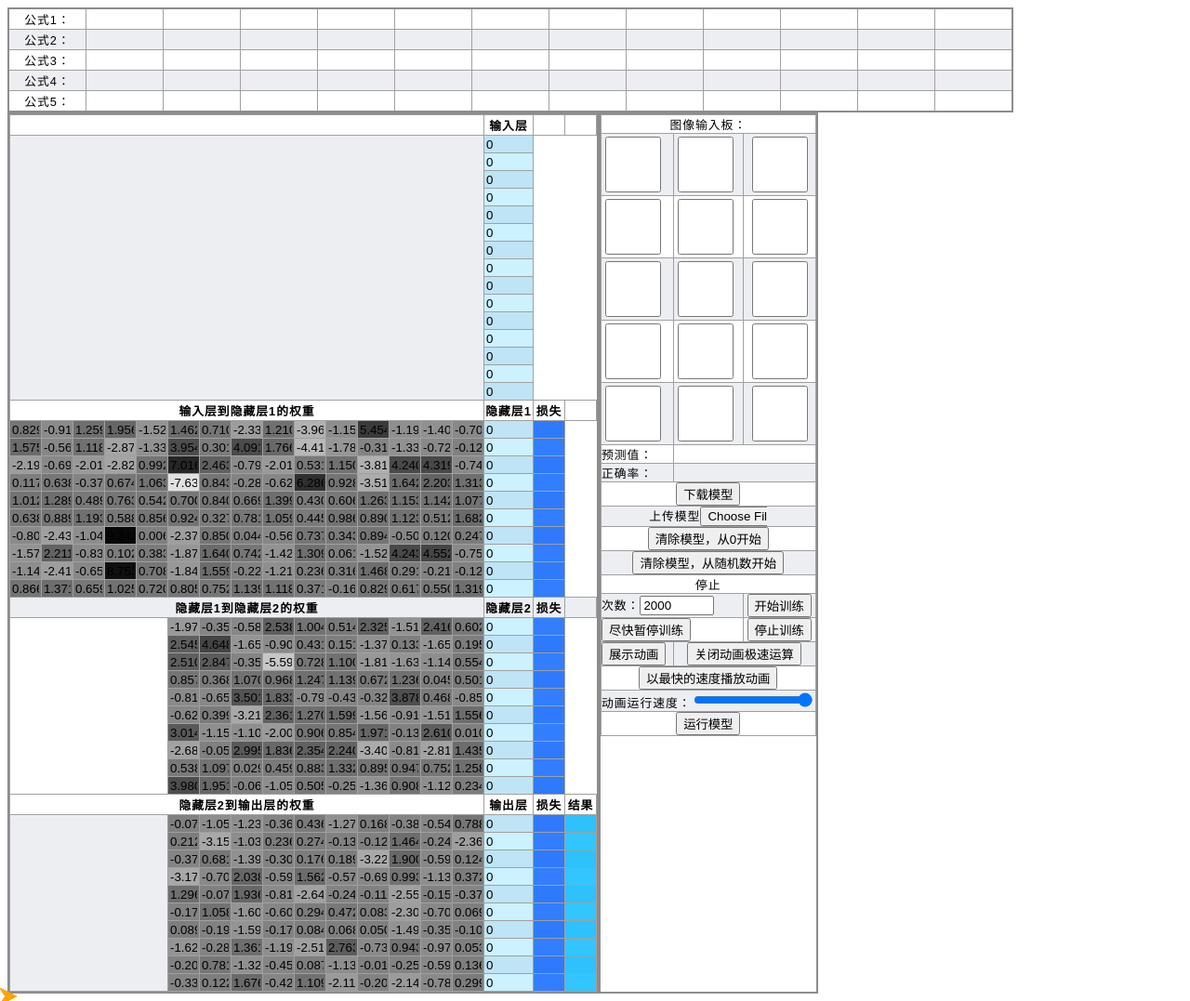
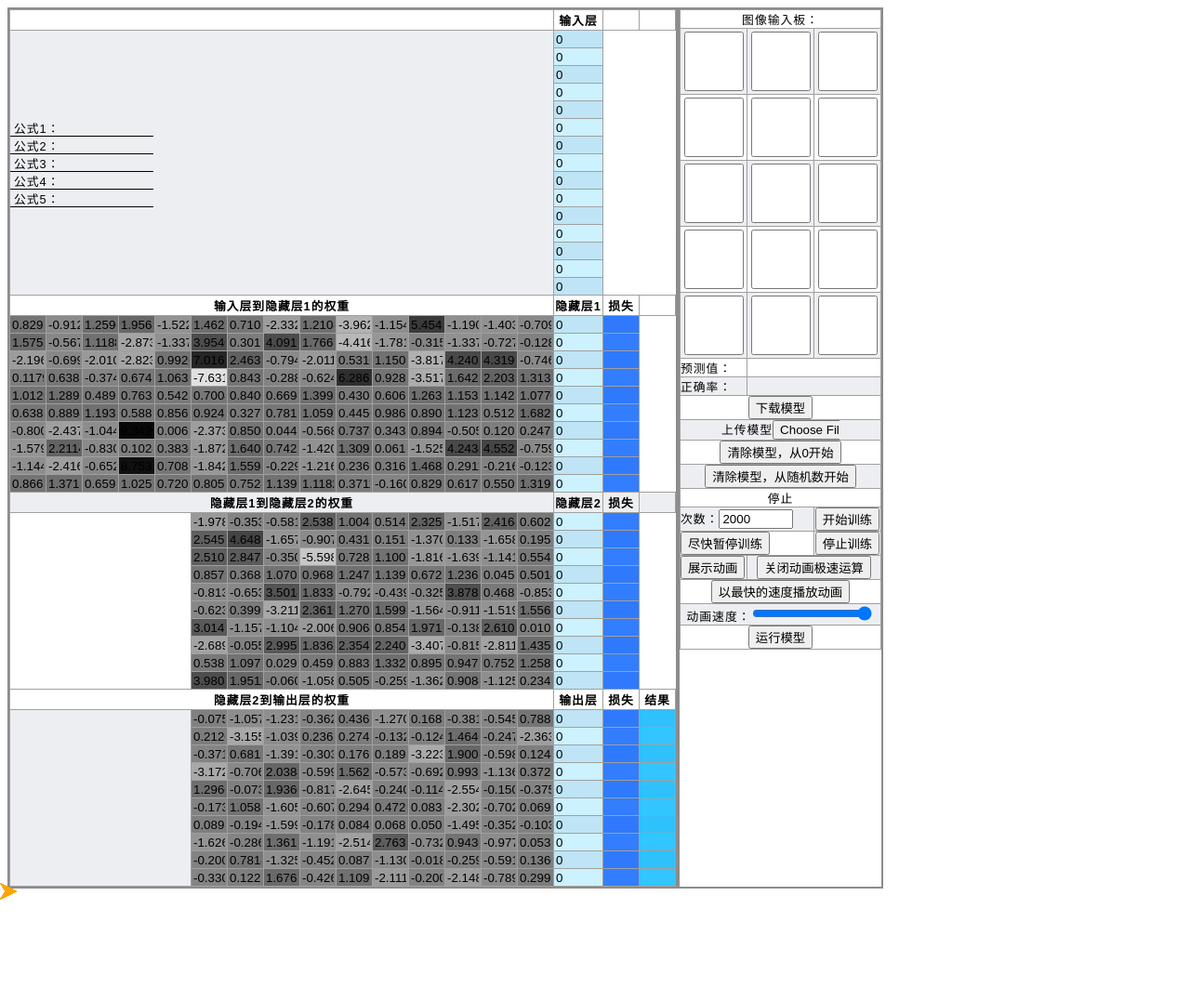
Before and after one commit to shiftonetothree/neural-network-runtime-visualization, a plain HTML site: page index.html in a window 1280 px wide. Shown: the whole page at 93% size. After the commit the page ends 964 px from the top, so only its background shows below. Drawn offline with Linux system fonts and the light colour scheme.

Commit message:
feat(index.html): refine UI/UX

```diff
--- a/index.html
+++ b/index.html
@@ -4,8 +4,8 @@
     <style>
         .screen {
             width: 100px;
-            height: 60px;
-            width: 60px;
+            height: 64px;
+            width: 64px;
         }
 
         .screen_table {
@@ -17,7 +17,7 @@
         }
 
         .matrix {
-            width: 33px;
+            width: 38px;
             height: 18px;
             border: none;
         }
@@ -66,13 +66,13 @@
         }
 
         .caculator_cell{
-            width: 80px;
-            max-width: 80px;
-            min-width: 80px;
+            display: inline-block;
             overflow: hidden;
-            height: 15px;
-            border: 1px solid rgb(160 160 160);
+            height: 18px;
             text-align: center;
+            padding: 0 4px;
+            text-align: left;
+            border-bottom: 1px solid black;
         }
 
         .arrow{
@@ -129,12 +129,6 @@
 </head>
 
 <body v-scope v-once>
-    <table>
-        <tr v-for="(caculatorIds, index) in caculatorIdMatrix">
-            <td class="caculator_cell">公式{{index+1}}：</td>
-            <td v-for="id in caculatorIds" :id="id" class="caculator_cell"></td>
-        </tr>
-    </table>
     <div class="matrix_container">
         <table class="matrix_table">
             <tr>
@@ -144,7 +138,13 @@
                 <th></th>
             </tr>
             <tr v-for="(id,index) in layer0IdMatrix">
-                <td v-if="index == 0" :colspan="maxColumnCount" :rowspan="maxRowCount"></td>
+                <td v-if="index == 0" :colspan="maxColumnCount" :rowspan="maxRowCount">
+                    <div>
+                        <div v-for="(caculatorIds, caculatorIndex) in caculatorIdMatrix">
+                            <div class="caculator_cell">公式{{caculatorIndex+1}}：</div><div v-for="caculatorId in caculatorIds" :id="caculatorId" class="caculator_cell" class="caculator_cell"></div>
+                        </div>
+                    </div>
+                </td>
                 <td><input :id="id" class="matrix layer" type="text" min="0" max="1" step="0.01" :value="0"></td>
             </tr>
             <tr>
@@ -212,7 +212,7 @@
                 <td colspan="3"><button onclick="topSpeedAnimation()">以最快的速度播放动画</button></td>
             </tr>
             <tr>
-                <td colspan="3"><label>动画运行速度：</label><input id="animationDelay" type="range" min="0" max="1000" step="1" value="999" onchange="changeAnimationDelay(event)"></td>
+                <td colspan="3"><label>动画速度：</label><input id="animationDelay" type="range" min="0" max="1000" step="1" value="999" onchange="changeAnimationDelay(event)"></td>
             </tr>
             <tr><td colspan="3"><button onclick="test()">运行模型</button></td></tr>
         </table>
@@ -614,8 +614,15 @@ const layer0IdMatrix = [
     function setCaculator(row, cells){
         for(let i = 0; i < cells.length; i++){
             const cell = cells[i];
-            const id = "caculator" + row + "_" + (i);
-            setValue(id, cell);
+            const id = caculatorIdMatrix[row][i];
+            if(typeof cell == "number"){
+                setValue(id, cell);
+                document.getElementById(id).style.width = "36px";
+            }else{
+                setValue(id, cell);
+                document.getElementById(id).style.width = "";
+            }
+
         }
     }
 
```
